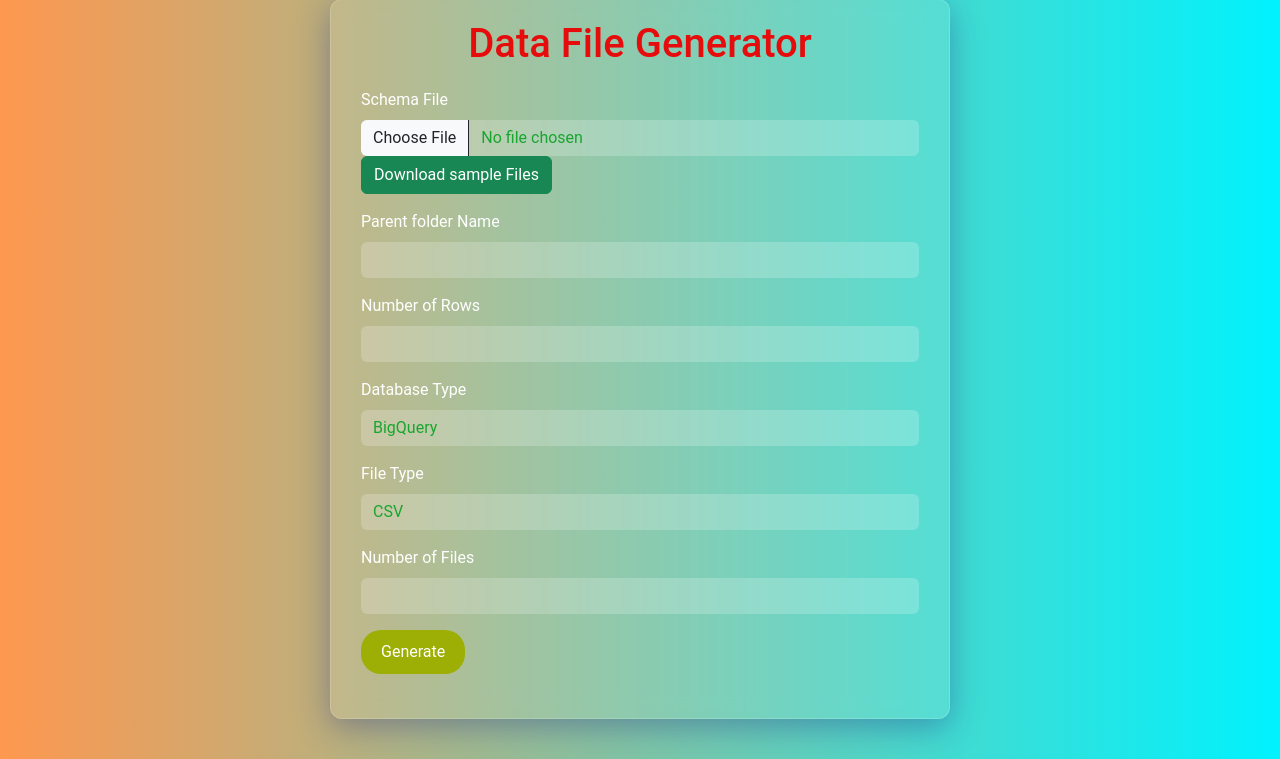
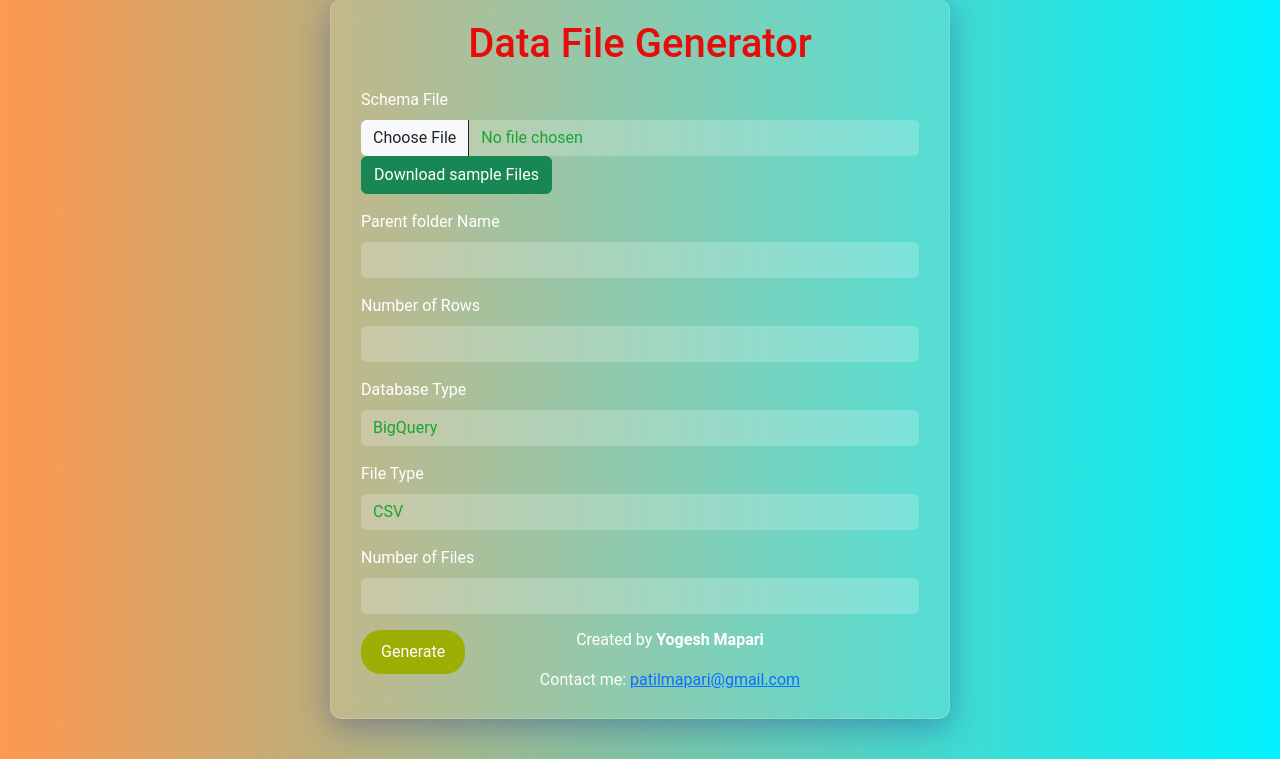
Before and after one commit to yogeshmapari/data_genrator, a Flask app: page / in a window 1280 px wide. Shown: the part 41-800 px from the top of the page. Run offline with Flask 2, Linux system fonts and the light colour scheme; parts of the project's set-up code (start-up, migrations or seed data) failed here and were passed over.

Commit message:
added code

```diff
--- a/templates/index.html
+++ b/templates/index.html
@@ -106,6 +106,10 @@
             <button type="submit" class="btn btn-primary">Generate</button>
         </form>
         <div id="downloadLink" class="mt-4"></div>
+        <footer style="margin-top: 50px; text-align: center; position: absolute; bottom: 0; width: 100%; padding: 10px;">
+            <p>Created by <strong>Yogesh Mapari </strong></p>
+            <p>Contact me: <a href="mailto:patilmapari@gmail.com">patilmapari@gmail.com</a></p>
+        </footer>
     </div>
     <script>
         const form = document.getElementById("dataForm");
@@ -122,5 +126,6 @@
             `;
         });
     </script>
+
 </body>
 </html>
```
